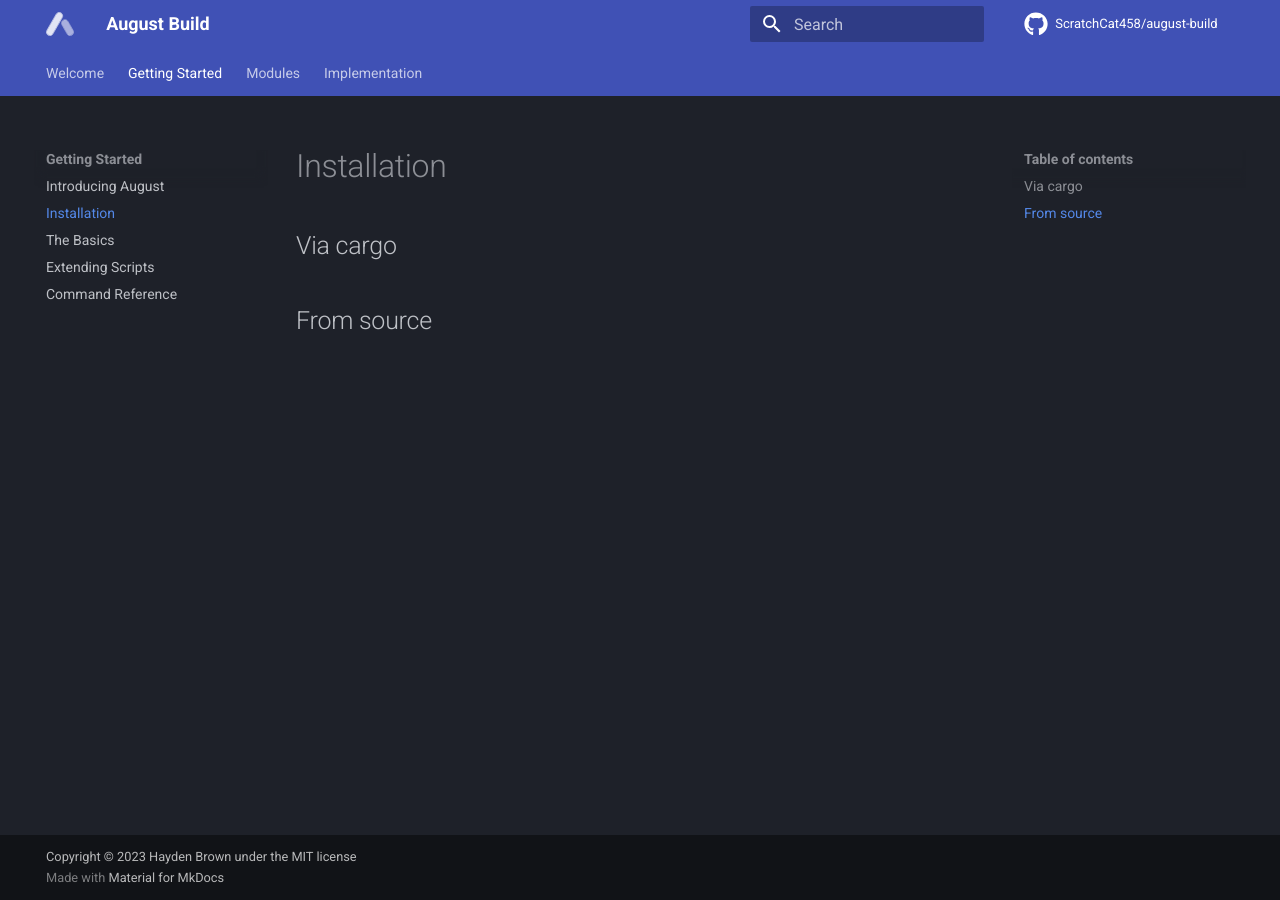
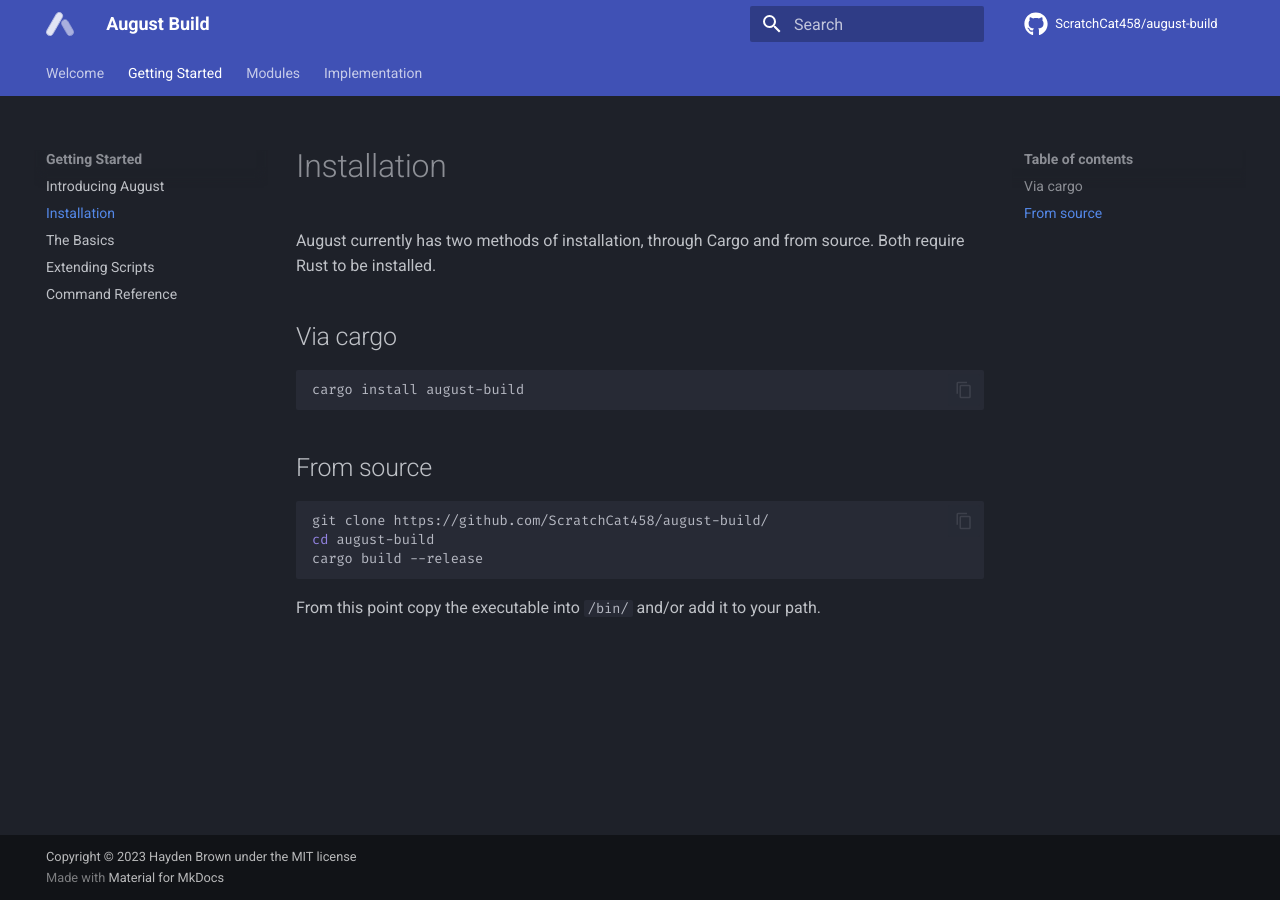
Before and after one commit to ScratchCat458/august-build, an MkDocs documentation site: the page built from docs/getting-started/installation.md, in a window 1280 px wide. Built offline with MkDocs 1.6.1 and Material for MkDocs 9.7.7, drawn with Linux system fonts in a browser that asks for light colours; comment, search, counter and statistics services are not loaded.

Commit message:
Update install page

````diff
--- a/docs/getting-started/installation.md
+++ b/docs/getting-started/installation.md
@@ -1,5 +1,18 @@
 # Installation
 
+August currently has two methods of installation, through Cargo and from source.
+Both require Rust to be installed.
+
 ## Via cargo
+```sh
+cargo install august-build
+```
 
 ## From source
+```sh
+git clone https://github.com/ScratchCat458/august-build/
+cd august-build
+cargo build --release
+```
+
+From this point copy the executable into `/bin/` and/or add it to your path.
````
